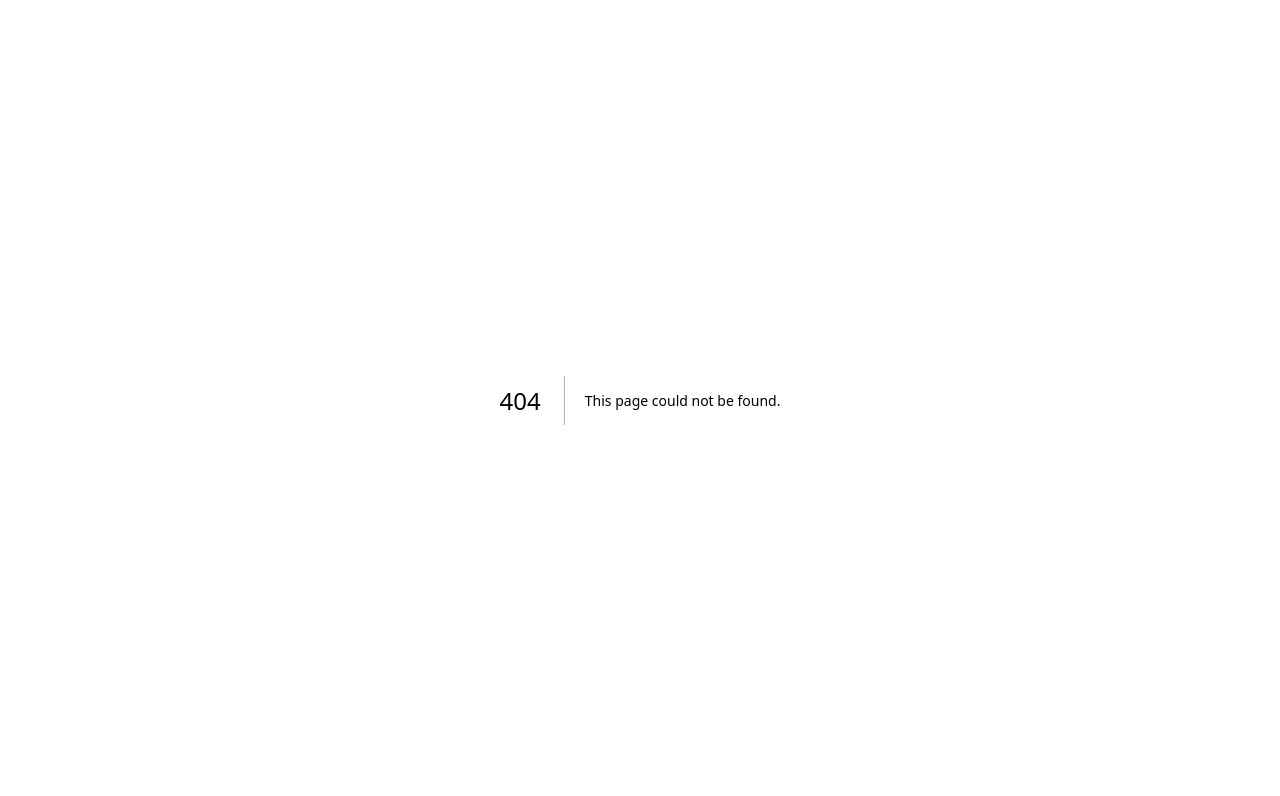
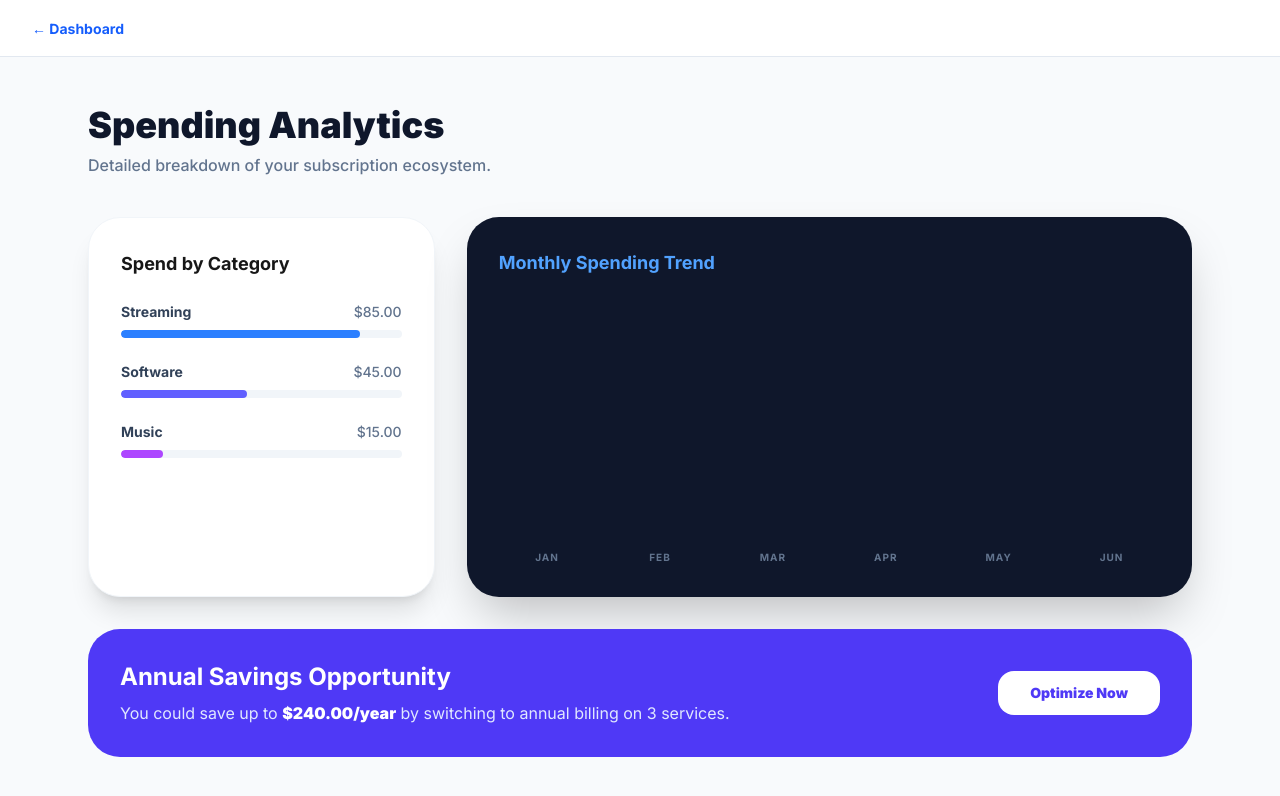
Before and after one commit to Parneetsandhu05/subhub, a Next.js app: page /analytics in a window 1280 px wide. Before the commit this address had no page. Shown: the top 796 px of the page. Built offline with nearby package versions, Linux system fonts and the light colour scheme.

Commit message:
feat: completed high-fi analytics page and finalized navigation

```diff
--- /dev/null
+++ b/src/app/analytics/page.tsx
@@ -0,0 +1,71 @@
+import Link from 'next/link';
+
+export default function AnalyticsPage() {
+  const categories = [
+    { name: 'Streaming', amount: '$85.00', color: 'bg-blue-500', width: 'w-[85%]' },
+    { name: 'Software', amount: '$45.00', color: 'bg-indigo-500', width: 'w-[45%]' },
+    { name: 'Music', amount: '$15.00', color: 'bg-purple-500', width: 'w-[15%]' },
+  ];
+
+  return (
+    <div className="min-h-screen bg-[#F8FAFC]">
+      <div className="bg-white border-b border-slate-200 px-8 py-4">
+        <Link href="/" className="text-blue-600 font-bold text-sm hover:underline">← Dashboard</Link>
+      </div>
+
+      <main className="max-w-6xl mx-auto py-12 px-6">
+        <h1 className="text-4xl font-black text-slate-900 mb-2">Spending Analytics</h1>
+        <p className="text-slate-500 font-medium mb-10">Detailed breakdown of your subscription ecosystem.</p>
+
+        <div className="grid grid-cols-1 lg:grid-cols-3 gap-8">
+          {/* Left Column: Category Breakdown */}
+          <div className="lg:col-span-1 bg-white p-8 rounded-[2rem] border border-slate-100 shadow-xl">
+            <h3 className="text-lg font-bold mb-6">Spend by Category</h3>
+            <div className="space-y-6">
+              {categories.map((cat) => (
+                <div key={cat.name}>
+                  <div className="flex justify-between text-sm mb-2">
+                    <span className="font-bold text-slate-700">{cat.name}</span>
+                    <span className="font-medium text-slate-500">{cat.amount}</span>
+                  </div>
+                  <div className="w-full bg-slate-100 h-2 rounded-full overflow-hidden">
+                    <div className={`${cat.color} h-full ${cat.width} rounded-full`}></div>
+                  </div>
+                </div>
+              ))}
+            </div>
+          </div>
+
+          {/* Right Column: Trend Chart */}
+          <div className="lg:col-span-2 bg-slate-900 p-8 rounded-[2rem] shadow-2xl text-white">
+            <h3 className="text-lg font-bold mb-8 text-blue-400">Monthly Spending Trend</h3>
+            <div className="h-64 w-full flex items-end justify-between gap-4">
+              {[50, 65, 40, 85, 95, 75].map((h, i) => (
+                <div key={i} className="flex-1 flex flex-col items-center gap-4">
+                  <div
+                    className="w-full bg-gradient-to-t from-blue-600 to-blue-400 rounded-xl transition-all hover:brightness-125"
+                    style={{ height: `${h}%` }}
+                  ></div>
+                  <span className="text-[10px] font-bold text-slate-500 uppercase tracking-widest">
+                    {['Jan', 'Feb', 'Mar', 'Apr', 'May', 'Jun'][i]}
+                  </span>
+                </div>
+              ))}
+            </div>
+          </div>
+
+          {/* Bottom Row: Insights Card */}
+          <div className="lg:col-span-3 bg-indigo-600 p-8 rounded-[2rem] text-white flex flex-col md:flex-row items-center justify-between gap-6">
+            <div>
+              <h3 className="text-2xl font-bold">Annual Savings Opportunity</h3>
+              <p className="text-indigo-100 mt-2">You could save up to <span className="font-black text-white">$240.00/year</span> by switching to annual billing on 3 services.</p>
+            </div>
+            <button className="bg-white text-indigo-600 px-8 py-3 rounded-2xl font-black text-sm hover:bg-indigo-50 transition">
+              Optimize Now
+            </button>
+          </div>
+        </div>
+      </main>
+    </div>
+  );
+}
--- a/src/app/page.tsx
+++ b/src/app/page.tsx
@@ -15,7 +15,9 @@ export default function Home() {
               <Link href="/subscriptions" className="hover:text-slate-800 py-5 transition">
                 Subscriptions
               </Link>
-              <button className="hover:text-slate-800 py-5 transition">Analytics</button>
+              <Link href="/analytics" className="hover:text-slate-800 py-5 transition">
+                Analytics
+              </Link>
             </div>
           </div>
           <div className="flex items-center gap-4">
```
